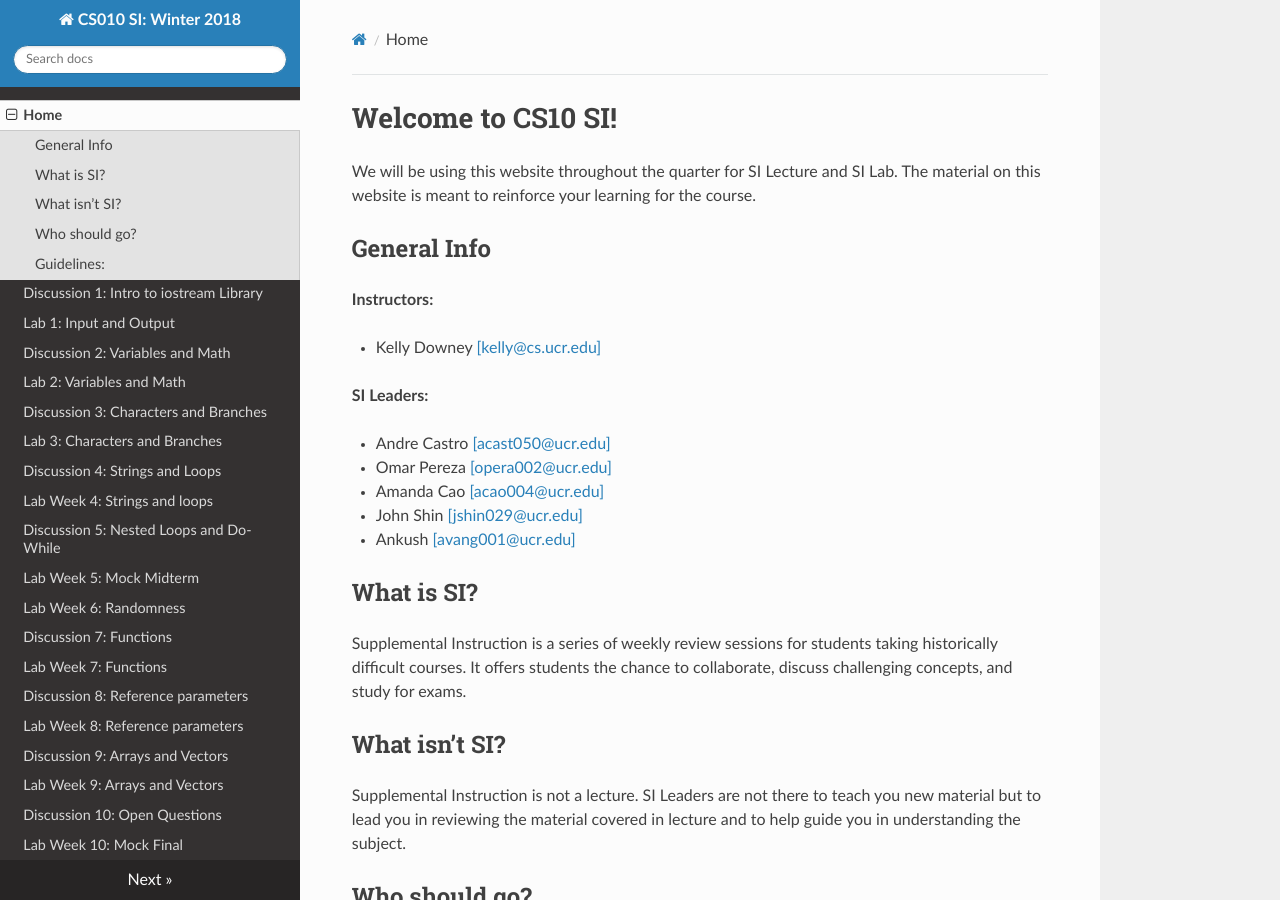
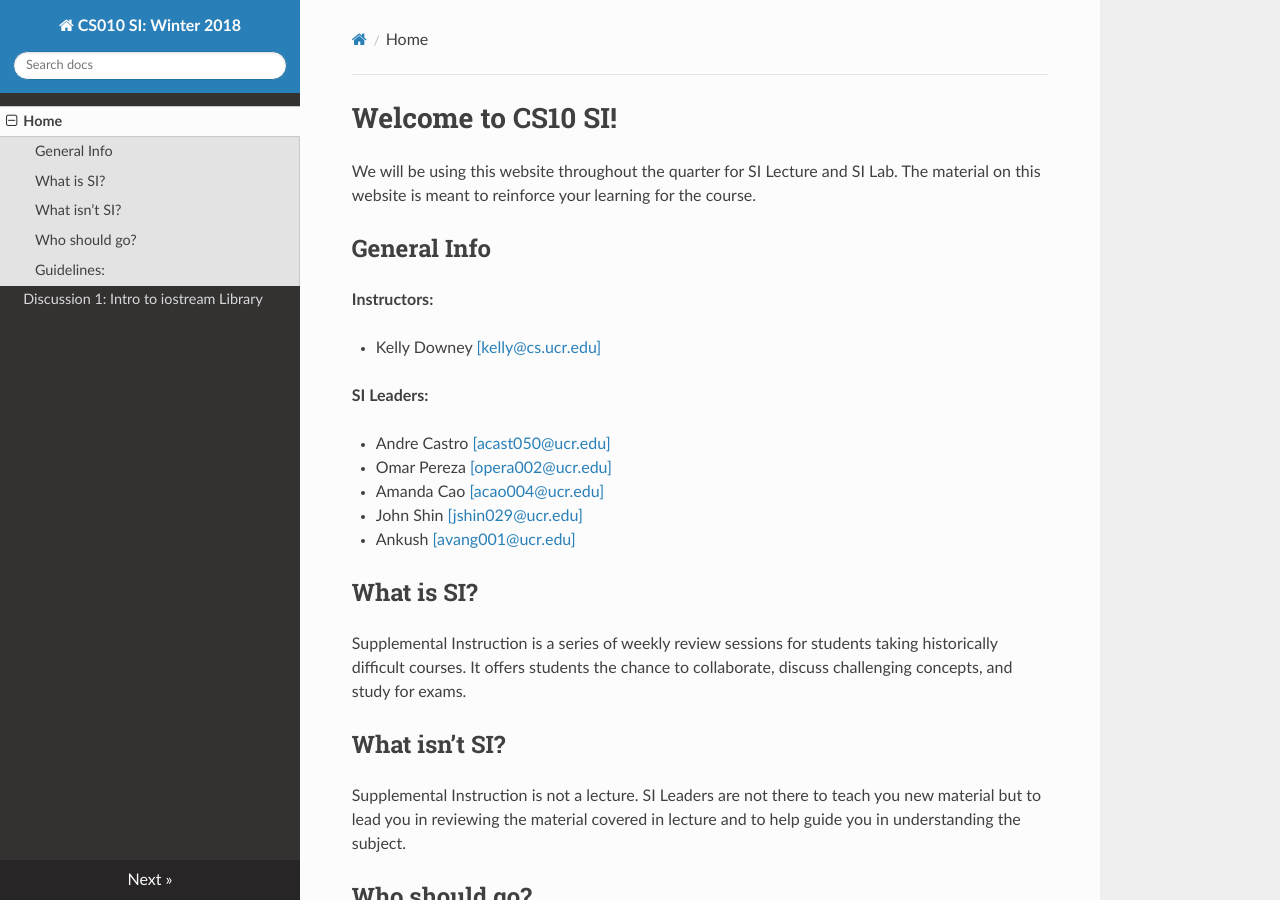
Before and after one commit to cs-si-ucr/cs10, an MkDocs documentation site: the page built from docs/index.md, in a window 1280 px wide and 900 px high. Built offline with MkDocs 1.6.1, drawn with Linux system fonts in a browser that asks for light colours; nearby versions of some CDN libraries; old or Windows-style settings are respelled for this version of MkDocs.

Commit message:
Updated for a new quarter, last time probably :P have fun all future SI's!!!

```diff
--- a/mkdocs.yml
+++ b/mkdocs.yml
@@ -2,24 +2,24 @@ site_name: "CS010 SI: Winter 2018"
 pages:
     - [index.md, "Home"]
     - [dis01.md, "Discussion 1: Intro to iostream Library"]
-    - [lab01.md, "Lab 1: Input and Output"]
-    - [dis02.md, "Discussion 2: Variables and Math"]
-    - [lab02.md, "Lab 2: Variables and Math"]
+    #- [lab01.md, "Lab 1: Input and Output"]
+    #- [dis02.md, "Discussion 2: Variables and Math"]
+    #- [lab02.md, "Lab 2: Variables and Math"]
     #- [lab02-solution.md, "Lab 2: Variables and Math - Solutions"]
-    - [dis03.md, "Discussion 3: Characters and Branches"]
-    - [lab03.md, "Lab 3: Characters and Branches"]
-    - [dis04.md, "Discussion 4: Strings and Loops"]
-    - [lab04.md, "Lab Week 4: Strings and loops"]
-    - [dis05.md, "Discussion 5: Nested Loops and Do-While"]
-    - [lab05.md, "Lab Week 5: Mock Midterm"]
+    #- [dis03.md, "Discussion 3: Characters and Branches"]
+    #- [lab03.md, "Lab 3: Characters and Branches"]
+    #- [dis04.md, "Discussion 4: Strings and Loops"]
+    #- [lab04.md, "Lab Week 4: Strings and loops"]
+    #- [dis05.md, "Discussion 5: Nested Loops and Do-While"]
+    #- [lab05.md, "Lab Week 5: Mock Midterm"]
    #- [dis06.md, "Discussion 6: Midterm Preparation"]
-    - [lab06.md, "Lab Week 6: Randomness"]
-    - [dis07.md, "Discussion 7: Functions"]
-    - [lab07.md, "Lab Week 7: Functions"]
-    - [dis08.md, "Discussion 8: Reference parameters"]
-    - [lab08.md, "Lab Week 8: Reference parameters"]
-    - [dis09.md, "Discussion 9: Arrays and Vectors"]
-    - [lab09.md, "Lab Week 9: Arrays and Vectors"]
-    - [dis10.md, "Discussion 10: Open Questions"]
-    - [lab10.md, "Lab Week 10: Mock Final"]
+   #- [lab06.md, "Lab Week 6: Randomness"]
+   #- [dis07.md, "Discussion 7: Functions"]
+   #- [lab07.md, "Lab Week 7: Functions"]
+   #- [dis08.md, "Discussion 8: Reference parameters"]
+   #- [lab08.md, "Lab Week 8: Reference parameters"]
+   #- [dis09.md, "Discussion 9: Arrays and Vectors"]
+   #- [lab09.md, "Lab Week 9: Arrays and Vectors"]
+   #- [dis10.md, "Discussion 10: Open Questions"]
+   #- [lab10.md, "Lab Week 10: Mock Final"]
 theme: readthedocs
```
